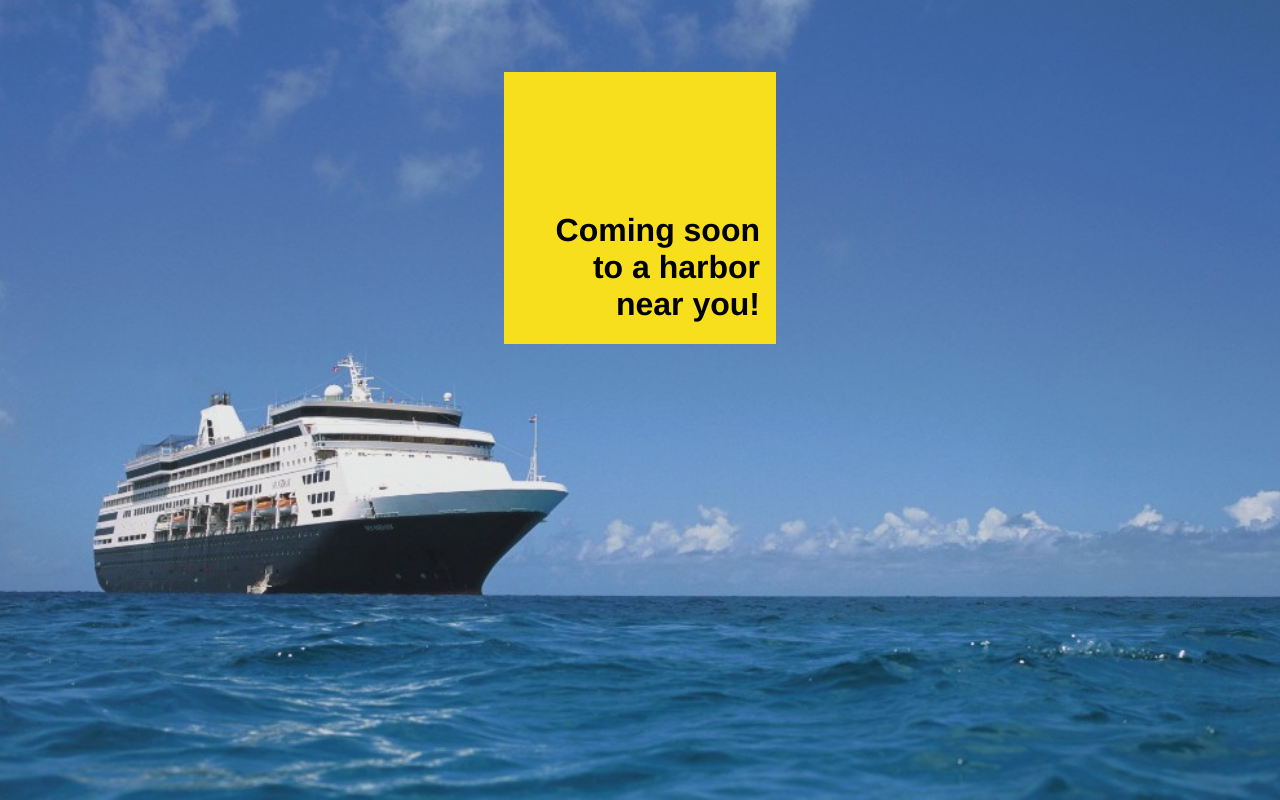
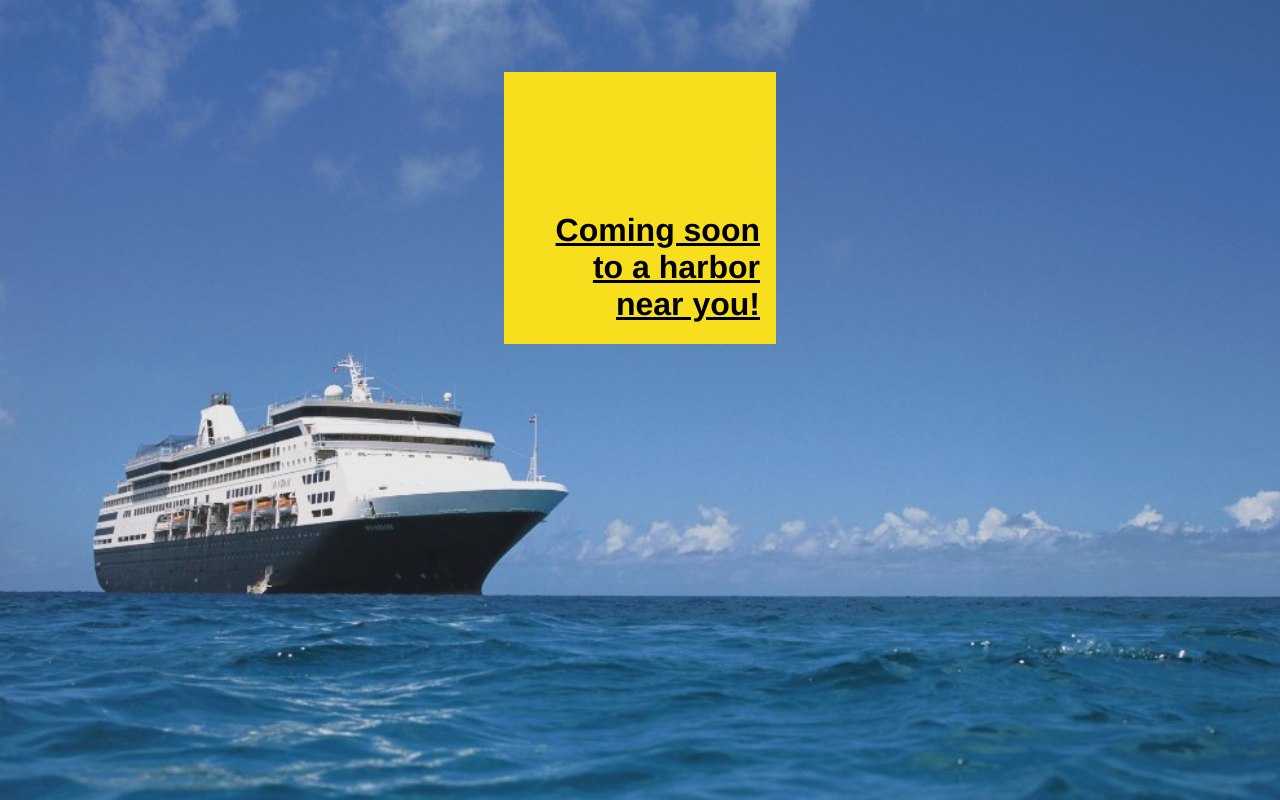
Before and after one commit to watson/nodeboat, a plain HTML site: page index.html in a window 1280 px wide. In both pictures the pointer is over the link 657 px from the left and 266 px from the top of the page. Drawn offline with Linux system fonts and the light colour scheme.

Commit message:
underline link on hover

```diff
--- a/style.css
+++ b/style.css
@@ -36,3 +36,7 @@ h1 a {
   text-decoration: none;
   color: black;
 }
+
+h1 a:hover {
+  text-decoration: underline;
+}
```
